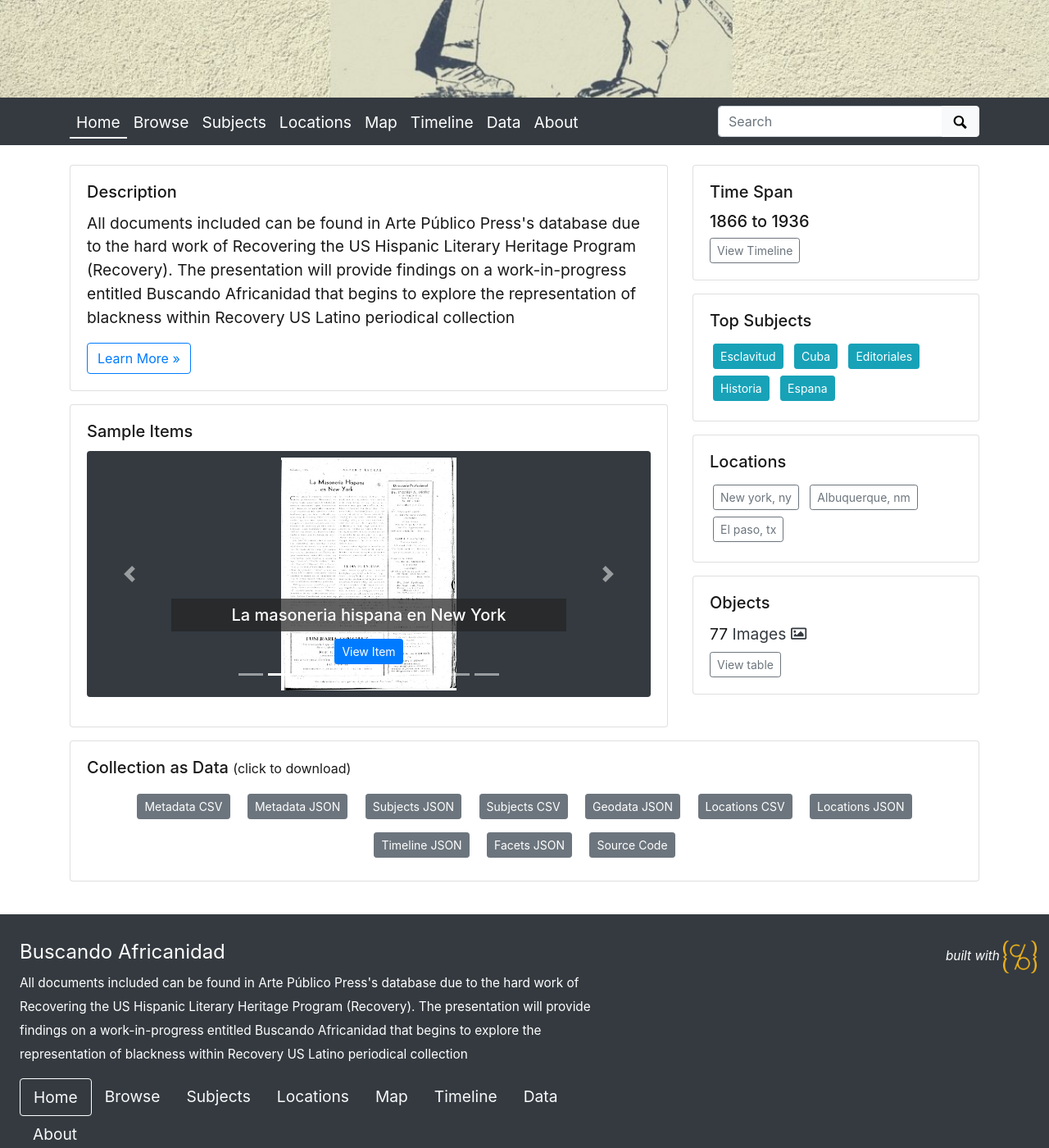
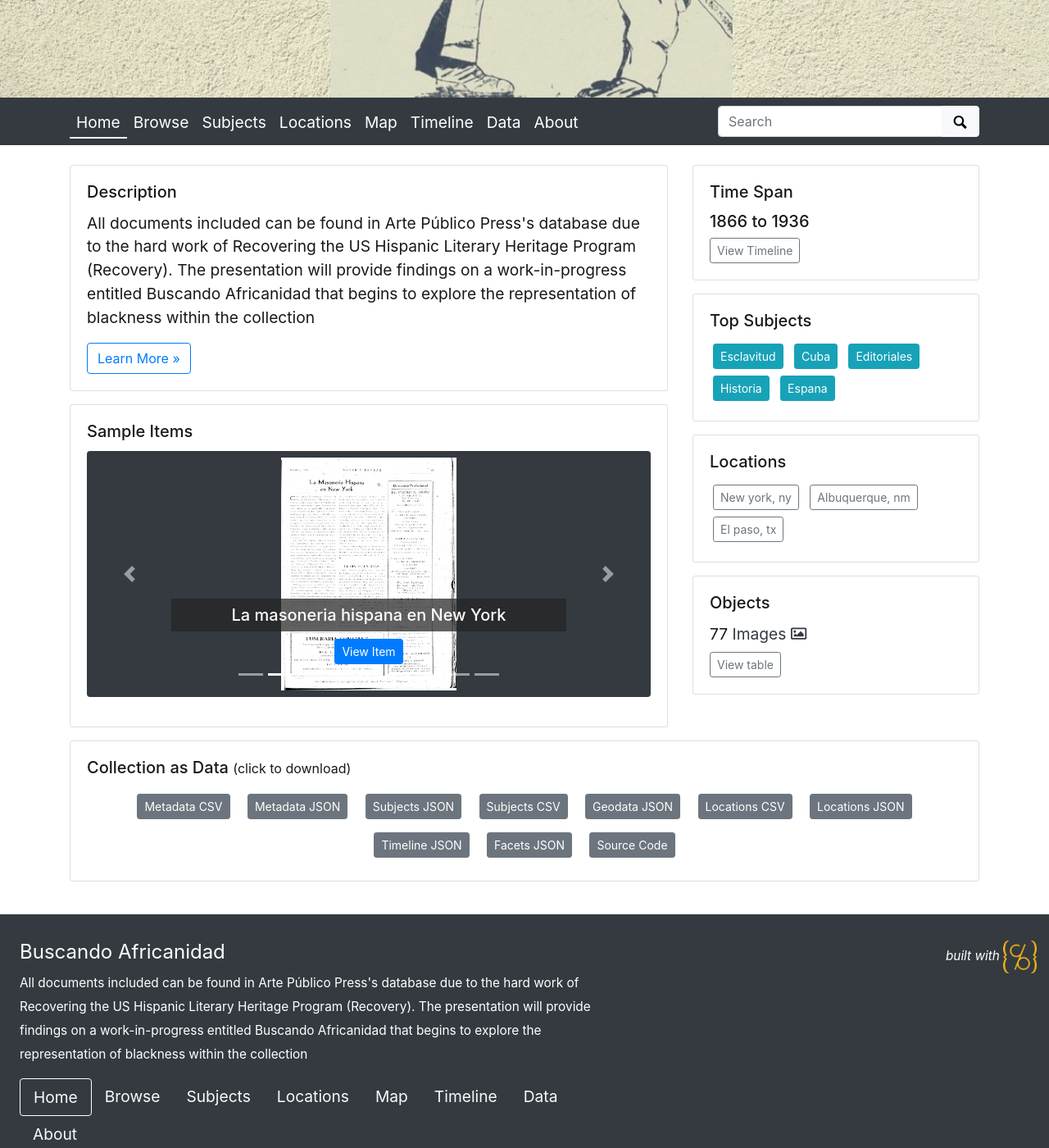
Before and after one commit to roseliabanuelos/buscandoafricanidad, a Jekyll site: the page built from index.md, in a window 1280 px wide and 1400 px high, scrolled down 462 px. Shown: the whole window at 82% size. Built offline with Jekyll 4.4.1, drawn with Linux system fonts in a browser that asks for light colours.

Commit message:
update description

```diff
--- a/_config.yml
+++ b/_config.yml
@@ -25,7 +25,7 @@ title: Buscando Africanidad
 tagline: Searching for Blackness in Nineteenth Century Hispanic American Periodicals
 # description appears in meta tags and other locations
 # this description might appear in search result lists, keep around 160 characters max
-description: "All documents included can be found in Arte Público Press's database due to the hard work of Recovering the US Hispanic Literary Heritage Program (Recovery). The presentation will provide findings on a work-in-progress entitled Buscando Africanidad that begins to explore the representation of blackness within Recovery US Latino periodical collection"
+description: "All documents included can be found in Arte Público Press's database due to the hard work of Recovering the US Hispanic Literary Heritage Program (Recovery). The presentation will provide findings on a work-in-progress entitled Buscando Africanidad that begins to explore the representation of blackness within the collection"
 # creator of the digital collection, to appear in meta tags; we typically use our GitHub usernames but feel free to just use your name
 author: Roselia Banuelos
 
```
